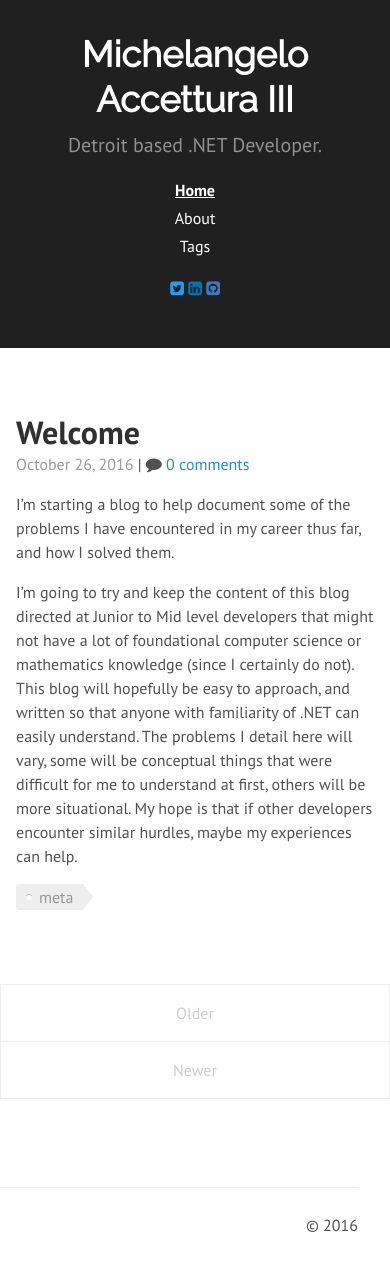
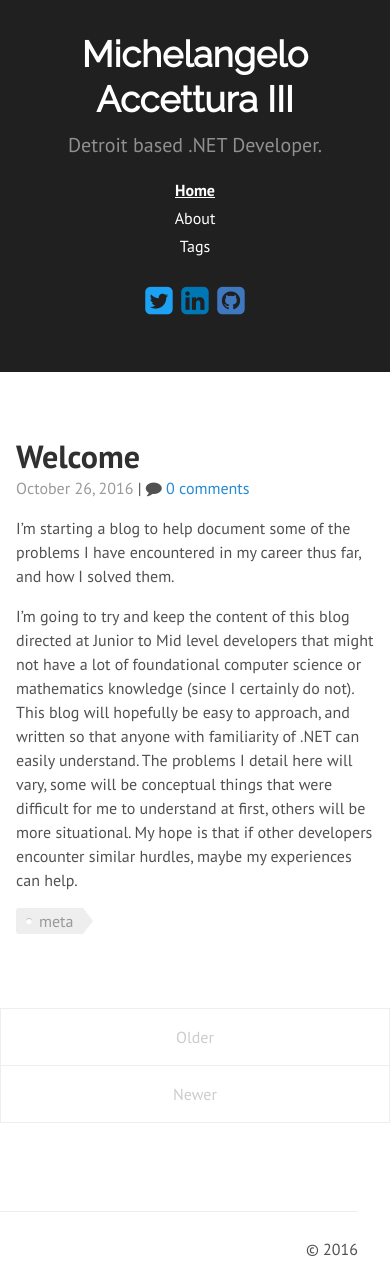
Before and after one commit to maccettura/maccettura.github.io, a Jekyll site: the page built from index.html, in a window 390 px wide. Built offline with Jekyll 4.4.1, drawn with Linux system fonts in a browser that asks for light colours; the list of posts is cut into pages by our own code; comment, search, counter and statistics services are not loaded; before the commit the page ends 1253 px from its top, so only the background shows below that.

Commit message:
Increasing social link size

```diff
--- a/public/css/hyde.css
+++ b/public/css/hyde.css
@@ -261,4 +261,7 @@ footer > p{
   ul.social-links li a span{
     display: none;
   }
+  ul.social-links li a{
+    font-size: 2em;
+  }
 }
```
